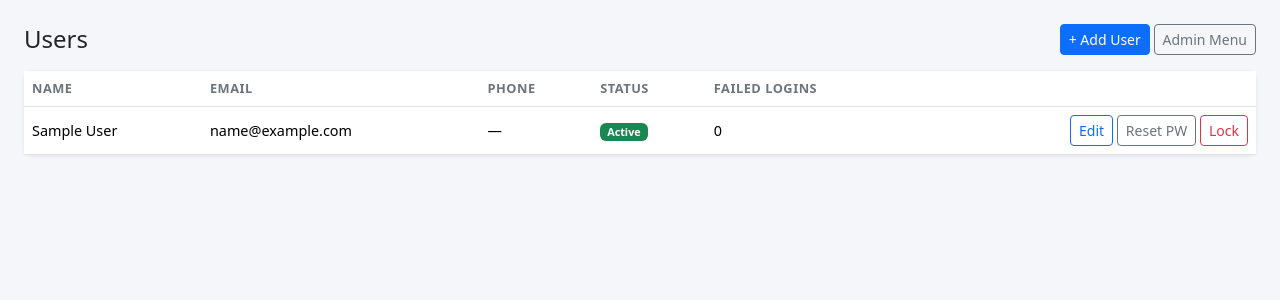
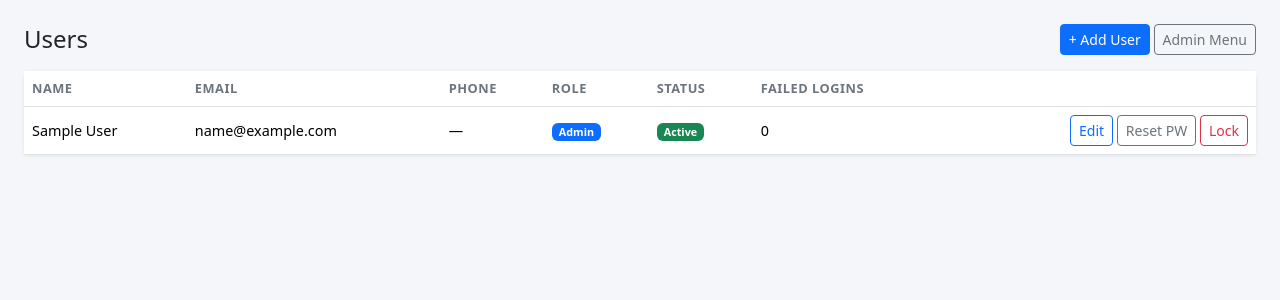
Before and after one commit to shieldmasking/shield, a PHP site: page /inventory/pages/admin/users.php in a window 1280 px wide. Shown: the part 56-356 px from the top of the page. Run offline with PHP 8.4, Linux system fonts and the light colour scheme; the visitor is signed in with stand-in values (Sample User, id 1); data that the repository does not hold is empty; a stand-in replaces the project's code that opens the database connection.

Commit message:
Add Admin/Sales roles to user management UI
Sales users are blocked from admin pages via existing require_admin().
Role selector added to Add/Edit modals; Role column added to users table.

```diff
--- a/inventory/pages/admin/users.php
+++ b/inventory/pages/admin/users.php
@@ -17,6 +17,7 @@ if ($_SERVER['REQUEST_METHOD'] === 'POST') {
         $phone = trim($_POST['phone'] ?? '');
         $pass  = $_POST['password'];
 
+        $role  = isset($_POST['role']) && $_POST['role'] === 'admin' ? 1 : 0;
         if (!$name || !$email || !$pass) {
             $msg = 'All fields required.';
         } elseif (strlen($pass) < 10) {
@@ -25,8 +26,8 @@ if ($_SERVER['REQUEST_METHOD'] === 'POST') {
             $msg = 'Invalid email.';
         } else {
             try {
-                $db->prepare('INSERT INTO users (name, email, phone, password_hash, force_password_change) VALUES (?,?,?,?,1)')
-                   ->execute([$name, $email, $phone ?: null, password_hash($pass, PASSWORD_DEFAULT)]);
+                $db->prepare('INSERT INTO users (name, email, phone, password_hash, force_password_change, is_admin) VALUES (?,?,?,?,1,?)')
+                   ->execute([$name, $email, $phone ?: null, password_hash($pass, PASSWORD_DEFAULT), $role]);
                 $msg = "User {$name} added.";
             } catch (PDOException $e) {
                 $msg = 'Email already exists.';
@@ -37,14 +38,15 @@ if ($_SERVER['REQUEST_METHOD'] === 'POST') {
         $name    = trim($_POST['name']);
         $email   = strtolower(trim($_POST['email']));
         $phone   = trim($_POST['phone'] ?? '');
+        $role    = isset($_POST['role']) && $_POST['role'] === 'admin' ? 1 : 0;
         if (!$name || !$email) {
             $msg = 'Name and email required.';
         } elseif (!filter_var($email, FILTER_VALIDATE_EMAIL)) {
             $msg = 'Invalid email.';
         } else {
             try {
-                $db->prepare('UPDATE users SET name=?, email=?, phone=? WHERE id=?')
-                   ->execute([$name, $email, $phone ?: null, $user_id]);
+                $db->prepare('UPDATE users SET name=?, email=?, phone=?, is_admin=? WHERE id=?')
+                   ->execute([$name, $email, $phone ?: null, $role, $user_id]);
                 $msg = 'User updated.';
             } catch (PDOException $e) {
                 $msg = 'Email already in use.';
@@ -100,7 +102,7 @@ render_header('Admin — Users', 'admin');
 <div class="card">
 <div class="card-body p-0">
 <table class="table table-hover mb-0 align-middle">
-<thead><tr><th>Name</th><th>Email</th><th>Phone</th><th>Status</th><th>Failed Logins</th><th></th></tr></thead>
+<thead><tr><th>Name</th><th>Email</th><th>Phone</th><th>Role</th><th>Status</th><th>Failed Logins</th><th></th></tr></thead>
 <tbody>
 <?php foreach ($users as $u):
     $is_locked = $u['locked_until'] && new DateTime() < new DateTime($u['locked_until']);
@@ -109,6 +111,7 @@ render_header('Admin — Users', 'admin');
     <td><?= h($u['name']) ?></td>
     <td><?= h($u['email']) ?></td>
     <td><?= h($u['phone'] ?? '—') ?></td>
+    <td><?= $u['is_admin'] ? '<span class="badge bg-primary">Admin</span>' : '<span class="badge bg-secondary">Sales</span>' ?></td>
     <td><?= $is_locked ? '<span class="badge bg-danger">Locked</span>' : '<span class="badge bg-success">Active</span>' ?></td>
     <td><?= (int)$u['failed_attempts'] ?></td>
     <td class="text-end">
@@ -154,6 +157,11 @@ render_header('Admin — Users', 'admin');
         <input type="email" name="email" id="editEmail" class="form-control" required></div>
     <div class="mb-2"><label class="form-label">Phone</label>
         <input type="text" name="phone" id="editPhone" class="form-control"></div>
+    <div class="mb-2"><label class="form-label">Role</label>
+        <select name="role" id="editRole" class="form-select">
+            <option value="sales">Sales</option>
+            <option value="admin">Admin</option>
+        </select></div>
 </div>
 <div class="modal-footer">
     <button type="button" class="btn btn-secondary" data-bs-dismiss="modal">Cancel</button>
@@ -175,6 +183,11 @@ render_header('Admin — Users', 'admin');
         <input type="email" name="email" class="form-control" required></div>
     <div class="mb-2"><label class="form-label">Phone</label>
         <input type="text" name="phone" class="form-control" placeholder="e.g. 555-555-5555"></div>
+    <div class="mb-2"><label class="form-label">Role</label>
+        <select name="role" class="form-select">
+            <option value="sales">Sales</option>
+            <option value="admin">Admin</option>
+        </select></div>
     <div class="mb-2"><label class="form-label">Password (min 10 chars)</label>
         <input type="password" name="password" class="form-control" required minlength="10"></div>
 </div>
@@ -209,6 +222,7 @@ function openEdit(u) {
     document.getElementById('editName').value   = u.name;
     document.getElementById('editEmail').value  = u.email;
     document.getElementById('editPhone').value  = u.phone || '';
+    document.getElementById('editRole').value   = u.is_admin == 1 ? 'admin' : 'sales';
 }
 function openReset(id, name) {
     document.getElementById('resetUserId').value = id;
```
